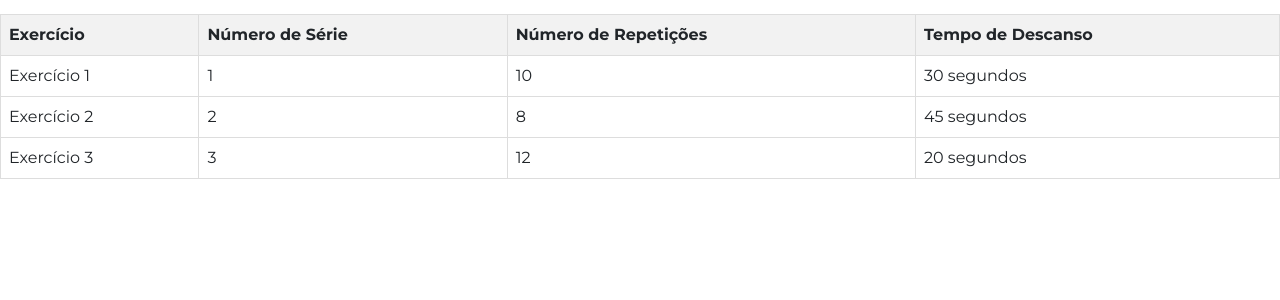
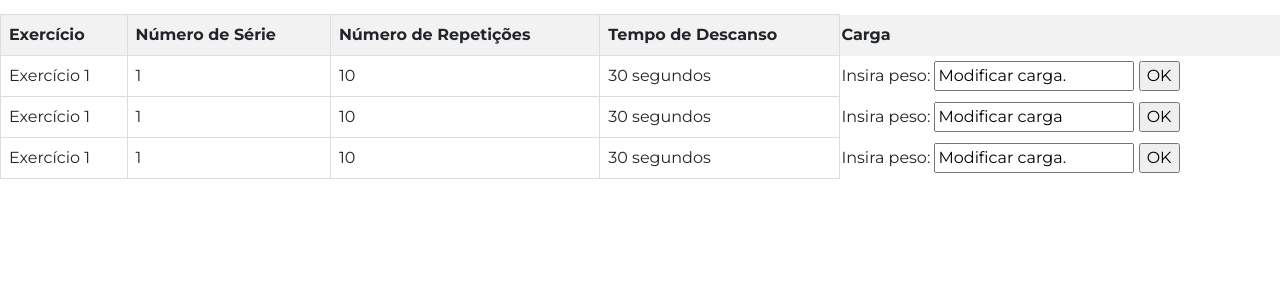
Before and after one commit to dan-albuquerque/fds-gymbro, a Django app: page /treino_selecionado/1 in a window 1280 px wide. Shown: the part 86-386 px from the top of the page. Run offline with Django 4.2, Linux system fonts and the light colour scheme; data comes from the database, SQL or seed files in the repository; some libraries are stand-ins or nearby versions.

Commit message:
primeiros passos na alteração de pesos do usuário

```diff
--- a/galeria/views.py
+++ b/galeria/views.py
@@ -33,3 +33,16 @@ def register(response):
         form = RegisterForm()
 
     return render(response, "galeria/register.html", {"form":form})
+
+def treino_selecionado_view(request):
+    if request.method == 'POST':
+        user = request.user
+        weight = request.POST.get('name_field')
+        session_key = f'weight_{user.pk}'
+        request.session[session_key] = weight
+        return redirect('treino_selecionado')
+    else:
+        user = request.user
+        session_key = f'weight_{user.pk}'
+        weight = request.session.get(session_key, 'Insira o peso em kg.')
+        return render(request, 'treino_selecionado.html', {'weight': weight})
--- a/templates/galeria/treino_selecionado.html
+++ b/templates/galeria/treino_selecionado.html
@@ -18,25 +18,66 @@
       <th style="border: 1px solid #ddd; padding: 8px;">Número de Série</th>
       <th style="border: 1px solid #ddd; padding: 8px;">Número de Repetições</th>
       <th style="border: 1px solid #ddd; padding: 8px;">Tempo de Descanso</th>
+      <th style="...">Carga</th>
     </tr>
     <tr>
   <td style="border: 1px solid #ddd; padding: 8px;">Exercício 1</td>
   <td style="border: 1px solid #ddd; padding: 8px;">1</td>
   <td style="border: 1px solid #ddd; padding: 8px;">10</td>
   <td style="border: 1px solid #ddd; padding: 8px;">30 segundos</td>
+  <td style ="...">
+    <form action="/treino_selecionado/{{ treino.id }}" method="post">
+      {% csrf_token %}
+      <label for="treino_selecionado">Insira peso: </label>
+      <input id="treino_selecionado" type="text" name="name_field" value="Modificar carga.">
+      <input type="submit" value="OK">
+    </form>
+    {% if request.method == 'POST' %}
+      {% with weight=request.POST.name_field %}
+        <p>Peso escolhido: {{ weight }}</p>
+      {% endwith %}
+    {% endif %}
+  </td>
+<tr>
+  <td style="border: 1px solid #ddd; padding: 8px;">Exercício 1</td>
+  <td style="border: 1px solid #ddd; padding: 8px;">1</td>
+  <td style="border: 1px solid #ddd; padding: 8px;">10</td>
+  <td style="border: 1px solid #ddd; padding: 8px;">30 segundos</td>
+  <td style ="...">
+    <form action="/treino_selecionado/{{ treino.id }}" method="post">
+      {% csrf_token %}
+      <label for="treino_selecionado">Insira peso: </label>
+      <input id="treino_selecionado" type="text" name="name_field" value="Modificar carga">
+      <input type="submit" value="OK">
+    </form>
+    {% if request.method == 'POST' %}
+      {% with weight=request.POST.name_field %}
+        <p>Peso escolhido: {{ weight }}</p>
+      {% endwith %}
+    {% endif %}
+  </td>
 </tr>
+
     <tr>
-      <td style="border: 1px solid #ddd; padding: 8px;">Exercício 2</td>
-      <td style="border: 1px solid #ddd; padding: 8px;">2</td>
-      <td style="border: 1px solid #ddd; padding: 8px;">8</td>
-      <td style="border: 1px solid #ddd; padding: 8px;">45 segundos</td>
+  <td style="border: 1px solid #ddd; padding: 8px;">Exercício 1</td>
+  <td style="border: 1px solid #ddd; padding: 8px;">1</td>
+  <td style="border: 1px solid #ddd; padding: 8px;">10</td>
+  <td style="border: 1px solid #ddd; padding: 8px;">30 segundos</td>
+  <td style ="...">
+    <form action="/treino_selecionado/{{ treino.id }}" method="post">
+      {% csrf_token %}
+      <label for="treino_selecionado">Insira peso: </label>
+      <input id="treino_selecionado" type="text" name="name_field" value="Modificar carga.">
+      <input type="submit" value="OK">
+    </form>
+    {% if request.method == 'POST' %}
+      {% with weight=request.POST.name_field %}
+        <p>Peso escolhido: {{ weight }}</p>
+      {% endwith %}
+    {% endif %}
+  </td>
 </tr>
-    <tr>
-      <td style="border: 1px solid #ddd; padding: 8px;">Exercício 3</td>
-      <td style="border: 1px solid #ddd; padding: 8px;">3</td>
-      <td style="border: 1px solid #ddd; padding: 8px;">12</td>
-      <td style="border: 1px solid #ddd; padding: 8px;">20 segundos</td>
-    </tr>
+
     <!-- Adicione mais linhas conforme necessário -->
   </table>
 
```
Lines whose indentation alone changed are shown as unchanged.
